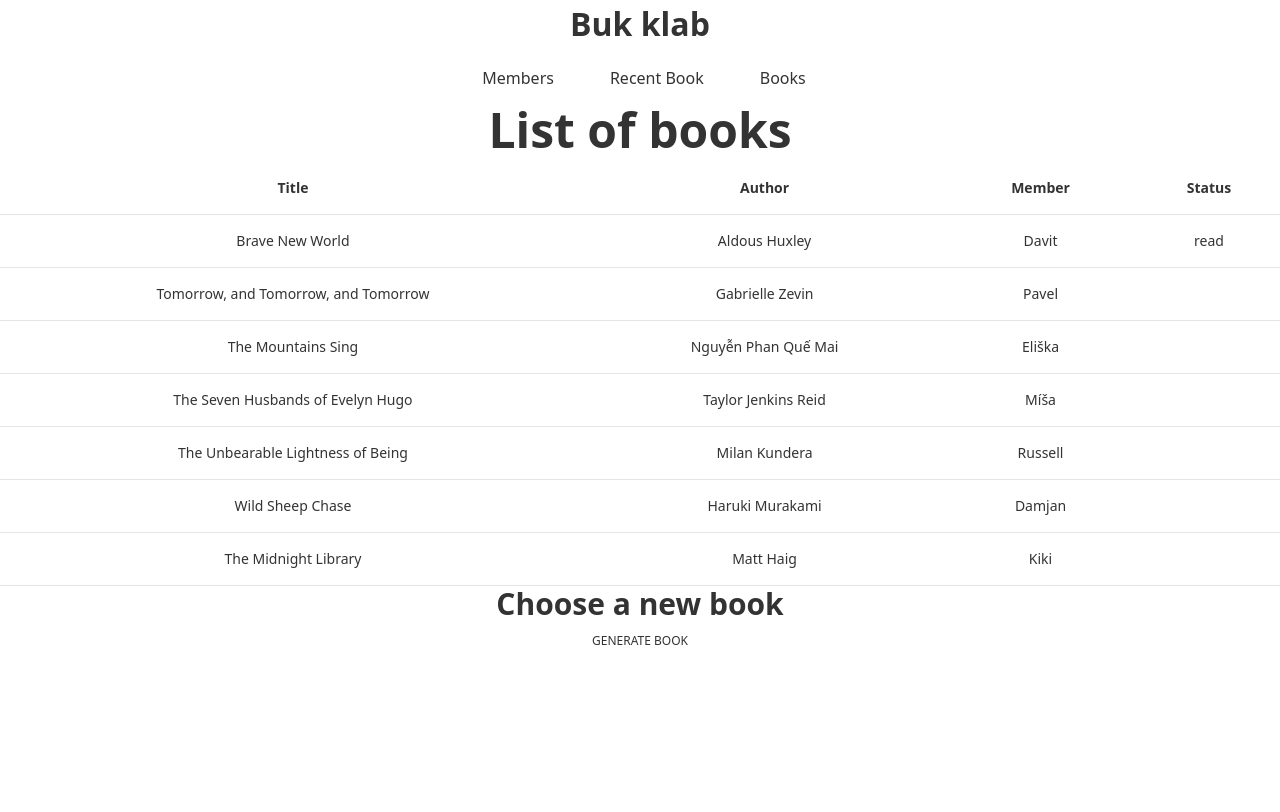
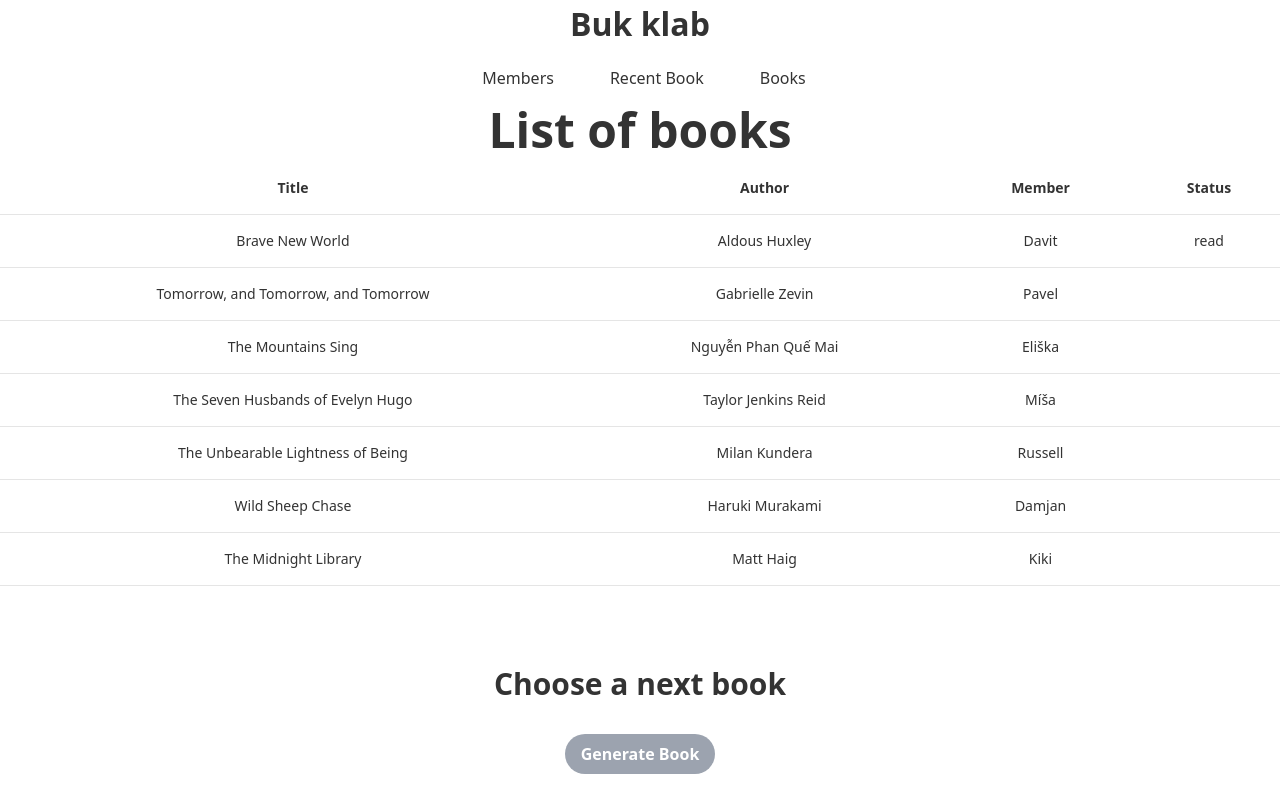
Before and after one commit to eliskavo/bookclub, a React (Create React App) app: page /bookslist in a window 1280 px wide. Shown: the top 812 px of the page. Built offline with nearby package versions, Linux system fonts and the light colour scheme.

Commit message:
buttons-added, minor-styling-added

```diff
--- a/src/Components/BookGenerator.jsx
+++ b/src/Components/BookGenerator.jsx
@@ -11,6 +11,9 @@ export const BookGenerator = () => {
             <h1>{book.title}</h1>
             <p>{book.author}</p>
             <p>{book.member}</p>
+            <button
+                className ="bg-inherit border-solid border-2 hover:bg-blue-500 text-gray-300 font-bold py-2 px-4 rounded-full m-8"
+            >Choose this book</button>
         </div>
     );
 
--- a/src/Pages/BooksList.jsx
+++ b/src/Pages/BooksList.jsx
@@ -33,7 +33,7 @@ export const BooksList = () => {
 
             <table className="min-w-full text-left text-sm font-light text-surface dark:text-white">
               <thead className="border-b border-neutral-200 font-medium dark:border-white/10">
-                <tr className="border-b border-neutral-200 dark:border-white/10 transition duration-300 ease-in-out hover:bg-neutral-100 dark:hover:bg-neutral-600">
+                <tr className="border-b border-neutral-200 dark:border-white/10 transition duration-300 ease-in-out hover:bg-neutral-100 dark:hover:bg-neutral-150">
                   <th scope="col" className="px-6 py-4">
                     Title
                   </th>
@@ -50,7 +50,7 @@ export const BooksList = () => {
                 {books.map((item) => (
                   <tr
                     key={item.id}
-                    className="border-b border-neutral-200 dark:border-white/10 transition duration-300 ease-in-out hover:bg-neutral-100 dark:hover:bg-neutral-600"
+                    className="border-b border-neutral-200 dark:border-white/10 transition duration-300 ease-in-out hover:bg-neutral-100 dark:hover:bg-neutral-150"
                   >
                     <td className="whitespace-nowrap px-6 py-4 font-medium">
                       {item.title}
@@ -69,13 +69,13 @@ export const BooksList = () => {
               </tbody>
             </table>
             <div>
-              <h1 className="text-3xl text-center font-bold">
-                Choose a new book
+              <h1 className="text-3xl text-center font-bold mt-20">
+                Choose a next book
               </h1>
               <button
-                type="button"
-                className="inline-block rounded-full bg-primary-100 px-6 pb-2 pt-2.5 text-xs font-medium uppercase leading-normal text-primary-700 transition duration-150 ease-in-out hover:bg-primary-accent-200 focus:bg-primary-accent-200 focus:outline-none focus:ring-0 active:bg-primary-accent-200 motion-reduce:transition-none dark:bg-primary-300 dark:hover:bg-primary-400 dark:focus:bg-primary-400 dark:active:bg-primary-400"
+                className="bg-gray-400 hover:bg-blue-500 text-white font-bold py-2 px-4 rounded-full m-8"
                 onClick={ handleButtonClick }
+
               >
                 Generate Book
               </button>
```
